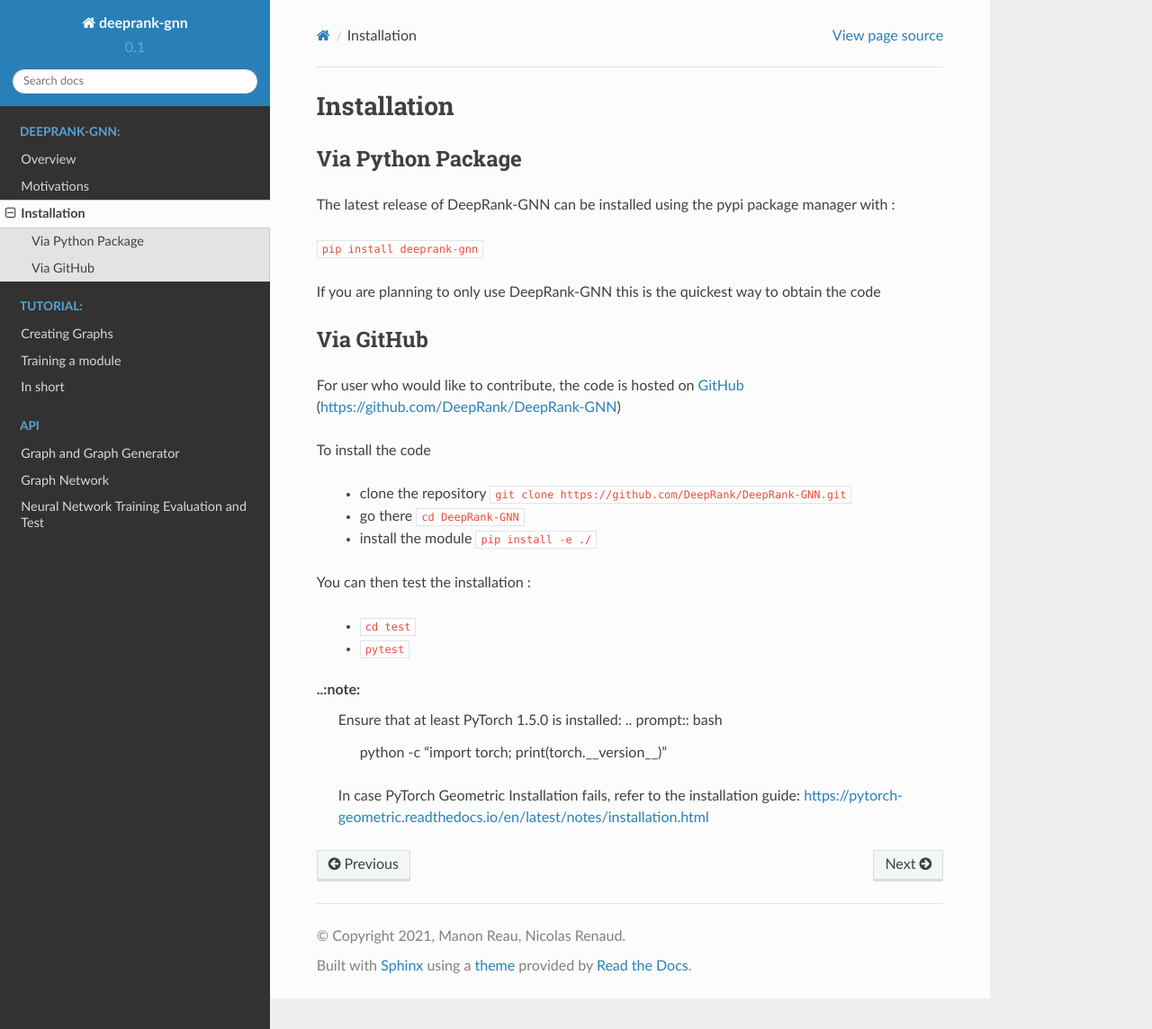
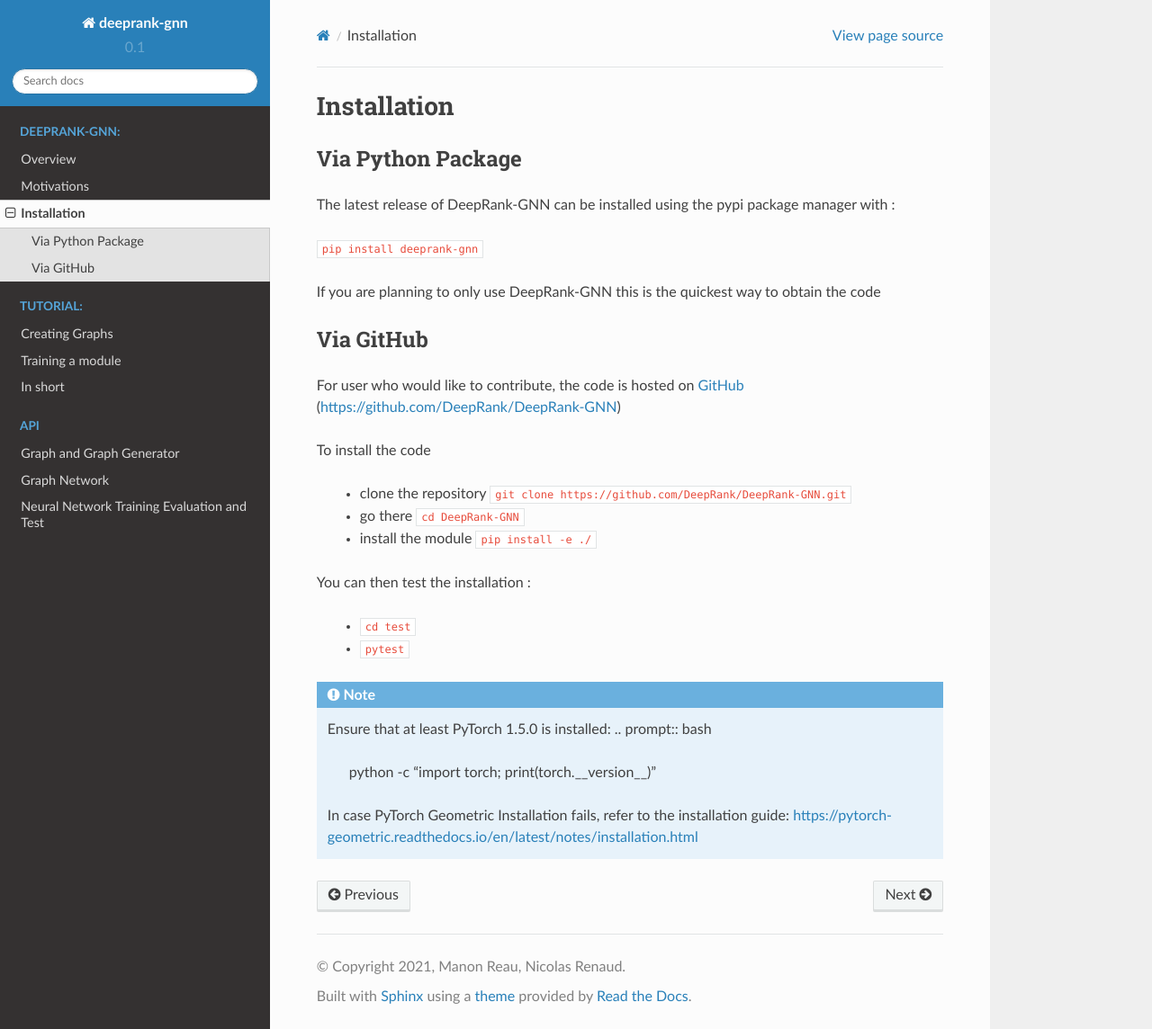
Before and after one commit to DeepRank/Deeprank-GNN, a Sphinx documentation site: the page built from docs/installation.rst, in a window 1280 px wide and 1144 px high. Shown: the whole window at 90% size. Built offline with Sphinx 7.4.7 and the Read the Docs theme 2.0.0, drawn with Linux system fonts in a browser that asks for light colours.

```diff
--- a/docs/installation.rst
+++ b/docs/installation.rst
@@ -29,7 +29,7 @@ You can then test the installation :
  * ``cd test``
  * ``pytest``
 
-..:note:
+.. note::
   Ensure that at least PyTorch 1.5.0 is installed:
   .. prompt:: bash
     python -c "import torch; print(torch.__version__)"
```
